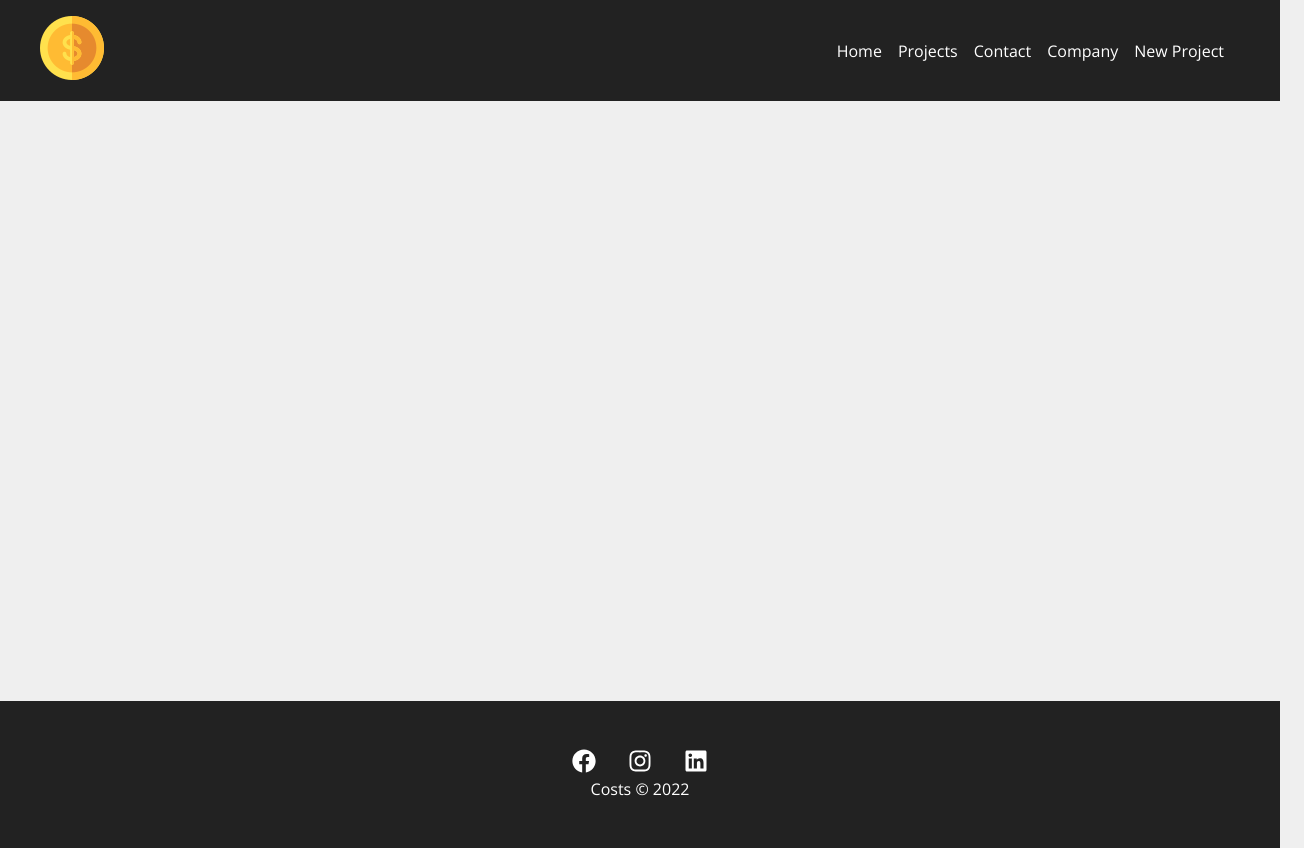
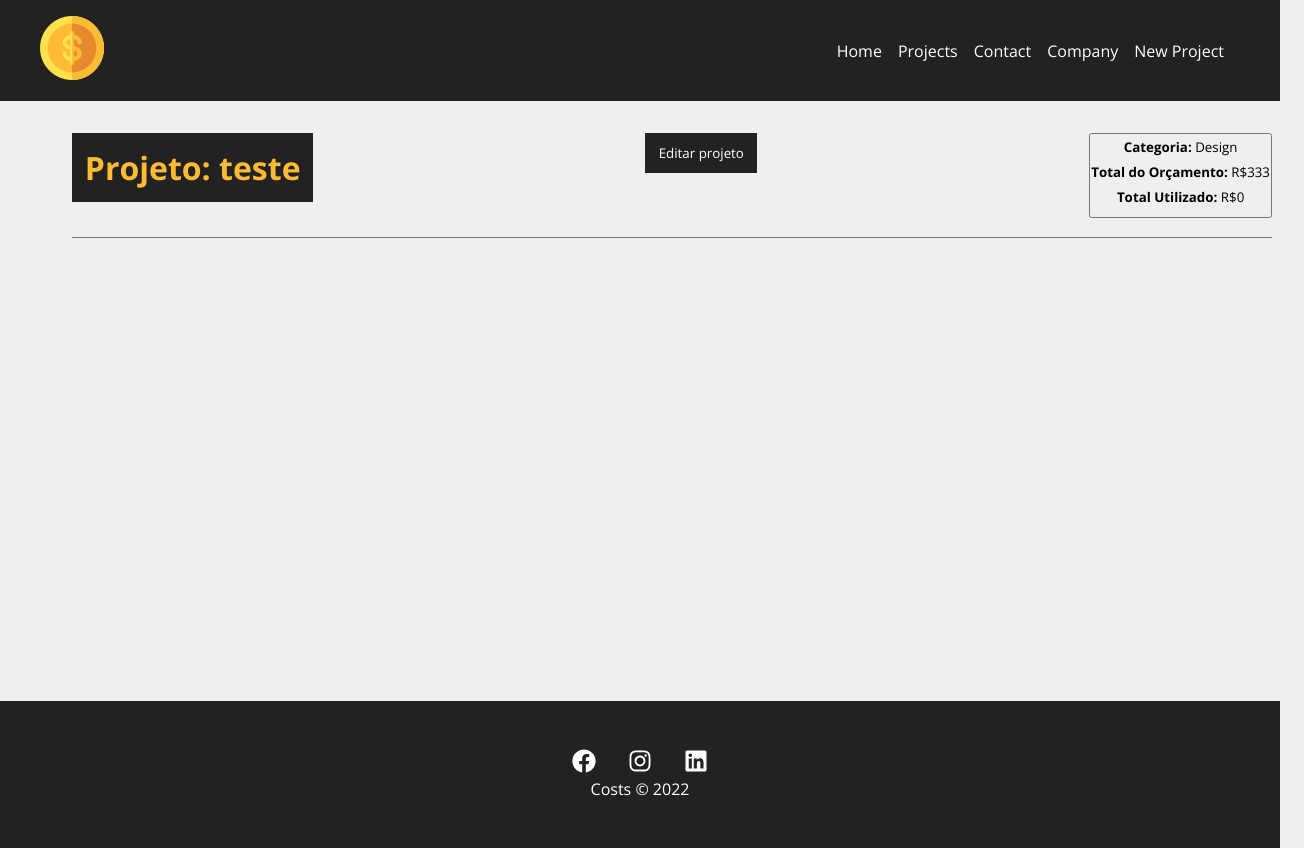
Before and after one commit to Sants16/costs, a React (Create React App) app: page /project/1 in a window 1280 px wide. Shown: the whole page, 1304 px wide, since content can reach past the window. Built offline with nearby package versions, Linux system fonts and the light colour scheme; data requests are answered from the project's data file.

Commit message:
project-individual-component

```diff
--- a/db.json
+++ b/db.json
@@ -21,6 +21,17 @@
       "cost": 0,
       "services": [],
       "id": 2
+    },
+    {
+      "category": {
+        "id": "2",
+        "name": "Desenvolvimento"
+      },
+      "budget": "323",
+      "name": "projeto",
+      "cost": 0,
+      "services": [],
+      "id": 3
     }
   ],
   "categories": [
--- a/src/App.js
+++ b/src/App.js
@@ -8,6 +8,7 @@
 import Contact from './components/pages/Contact';
 import Home from './components/pages/Home';
 import NewProject from './components/pages/NewProject';
+import Project from './components/pages/Project';
 import Projects from './components/pages/Projects';
 
 function App() {
@@ -21,6 +22,8 @@
             <Route path='/company' element={<Company/>}/>
             <Route path='/contact' element={<Contact/>}/>
             <Route path='/newproject' element={<NewProject/>}/>
+            {/* com o : em ':id' o react router entende que essa rota ira receber uma especie de parametro dinamico */}
+            <Route path='/project/:id' element={<Project/>}/>
         </Routes>
       </Container>
       <Footer/>
--- /dev/null
+++ b/src/components/pages/Project.jsx
@@ -0,0 +1,76 @@
+import React from 'react';
+import {useParams} from 'react-router-dom'
+import { useState, useEffect } from 'react';
+import Loading from '../layout/Loading';
+import Container from '../layout/Container'
+import styles from './Project.module.css'
+
+const Project = () => {
+
+    const { id } = useParams()
+
+    const [project, setProject] = useState([])
+    const [showProjectForm, setShowProject] = useState(false)
+
+    useEffect(() => {
+
+        setTimeout(() => {
+            fetch(`http://localhost:5000/projects/${id}`,{
+            method: 'GET',
+            headers: {
+                'Content-Type': 'application-json'
+            }
+        })
+        .then((response) => response.json())
+        .then((data) => {
+            setProject(data)
+        })
+        .catch((err) => console.log(err))
+        }, 2000)
+
+    }, [id])
+
+    function toggleProjectForm(){
+        setShowProject(!showProjectForm)
+    }
+
+    return (
+        <>
+            {project.name ? (
+                <div className={styles.project_details}>
+                    <Container customClass='column'>
+                        <div className={styles.details_container}>
+                            <h1>Projeto: {project.name} </h1>
+                            <button  className={styles.btn} onClick={toggleProjectForm}>
+                               {!showProjectForm ? 'Editar projeto' : 'Fechar'}
+                            </button>
+                            <button>
+                                {!showProjectForm ? (
+                                    <div className={styles.project_info}>
+                                        <p>
+                                            <span>Categoria:</span> {project.category.name}
+                                        </p>
+                                        <p>
+                                            <span>Total do Orçamento:</span> R${project.budget}
+                                        </p>
+                                        <p>
+                                            <span>Total Utilizado:</span> R${project.cost}
+                                        </p>
+                                    </div>
+                                ) : (
+                                    <div className={styles.project_info}>
+                                        <p>form</p>
+                                    </div>
+                                )}
+                            </button>
+                        </div>
+                    </Container>
+                </div>
+            ) : (
+                <Loading/>
+            )}
+        </>
+     );
+}
+
+export default Project;
--- /dev/null
+++ b/src/components/pages/Project.module.css
@@ -0,0 +1,48 @@
+.project_details{
+   padding: 2em;
+}
+
+.project_details h1,
+.project_details h2,
+.project_details p {
+    margin-bottom: 0.5em;
+}
+
+.project_details h1 {
+    background-color: #222;
+    color: #ffbb33;
+    padding: 0.4em;
+}
+
+.project_details span{
+    font-weight: bold;
+}
+
+.details_container,
+.service_form_container {
+    border-bottom: 1px solid #7a7a7a;
+    margin-bottom: 1.2em;
+    padding-bottom: 1.2em;
+    display: flex;
+    justify-content: space-between;
+    flex-wrap: wrap;
+}
+
+.btn{
+    background-color: #222;
+    color: #fff;
+    padding: 0.5em 1em;
+    text-decoration: none;
+    transition: 0.5s;
+    cursor: pointer;
+    max-height: 40px;
+    border: none;
+}
+
+.btn:hover{
+    color: #ffbb33;
+}
+
+.project_info{
+    width: 100%;
+}
--- a/src/components/project/ProjectCard.jsx
+++ b/src/components/project/ProjectCard.jsx
@@ -19,7 +19,7 @@
                 <span className={`${styles[category.toLowerCase()]}`}></span> {category}
             </p>
             <div className={styles.project_card_actions}>
-                <Link to='/'>
+                <Link to={`/project/${id}`}>
                     <BsPencil/> Editar
                 </Link>
                 <button onClick={remove}>
```
